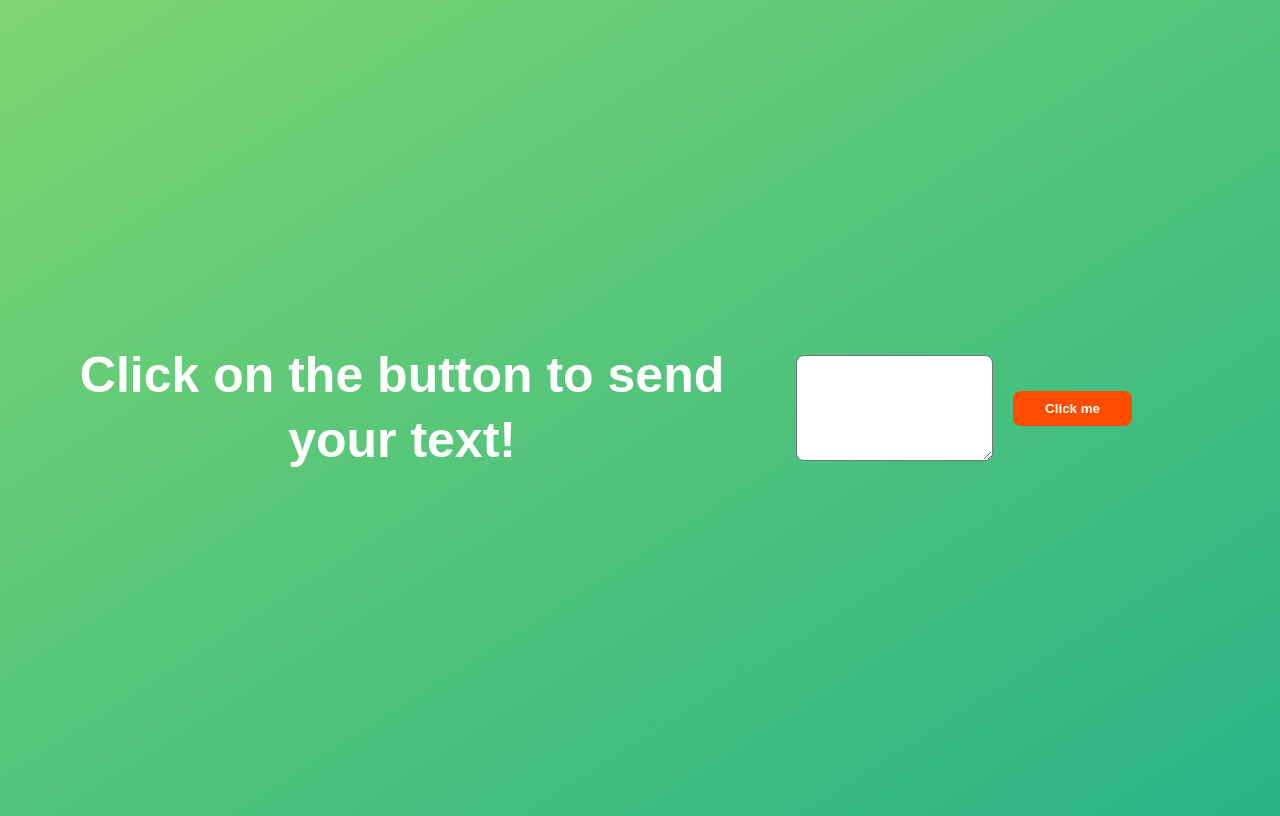
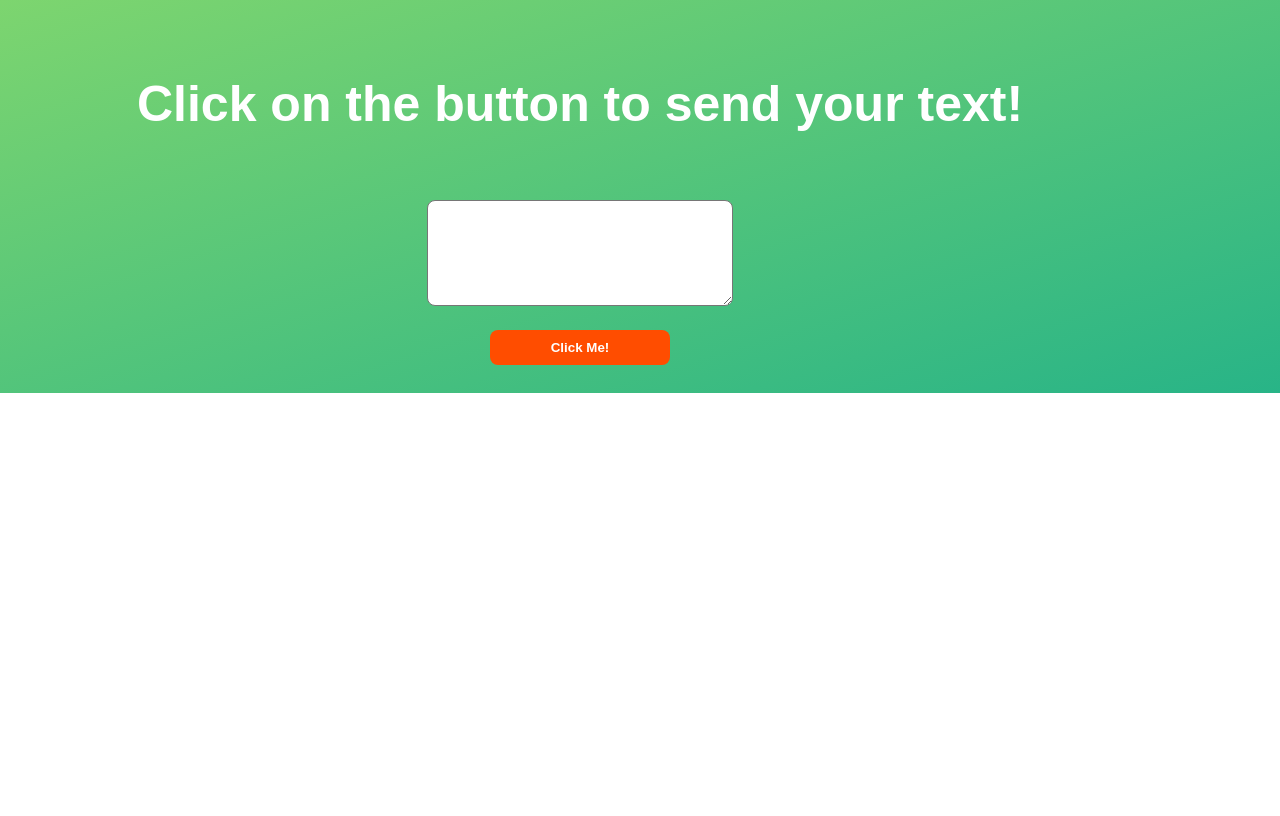
Before and after one commit to BaRobles/JavaScript-Studies, a plain HTML site: page challenge #4 - strings/index.html in a window 1280 px wide. Drawn offline with Linux system fonts and the light colour scheme.

Commit message:
instructor's correction to challenge #4

```diff
--- a/challenge #4 - strings/index.html
+++ b/challenge #4 - strings/index.html
@@ -6,10 +6,12 @@
   <title>Challenge #4</title>
   <style>
     body {
-      height: 100vh;
+      height: 100%;
       display: flex;
+      flex-direction: column;
       align-items: center;
       background: linear-gradient(to top left, #28b487, #7dd56f);
+      background-repeat: no-repeat;
       margin-right: 10%;
     }
     h1 {
@@ -30,7 +32,6 @@
       background-color: rgb(255, 77, 0);
       border: none;
       border-radius: 8px;
-      box-sizing: border-box;
     }
 
     button:hover {
@@ -38,8 +39,8 @@
     }
 
     button:active{
-      width: 181px;
-      height: 36px;
+      transform: scale(.99);
+      outline: 2px solid transparent;
     }
     textarea {
       width: 300px;
@@ -51,6 +52,14 @@
 <body>
   <h1>Click on the button to send your text!</h1>
 
+  <div>
+    <textarea name="container" id="" cols="30" rows="2"></textarea>
+  </div>
+  <div>
+    <button>Click Me!</button>
+  </div>
+
+
 </body>
 <script src="script.js"></script>
 </html>
--- a/challenge #4 - strings/script.js
+++ b/challenge #4 - strings/script.js
@@ -29,64 +29,39 @@ Afterwards, test with your own test data!
 GOOD LUCK 😀
 */
 
-document.body.append(document.createElement('textarea'));
+// document.body.append(document.createElement('textarea'));
 
-const button = document.createElement('button');
-button.textContent = 'Click me';
-document.body.append(button);
+// const button = document.createElement('button');
 
-let clickCount = 0;
+// button.textContent = 'Click me';
+// document.body.append(button);
 
-// document.body.append(document.createElement('button'));
 
-// button.addEventListener('click', function(){
-//   clickCount++;
-//   const text = document.querySelector('textarea').value;
-//   const noSpaceText = text.replace(/\s/g, '');
-//   textLower = noSpaceText.toLowerCase();
-//   let firstHalf, secondHalf;
-
-//   if(textLower.includes('_')){
-//     [firstHalf, secondHalf] = textLower.split('_');
-//   }
-
-//   const camelCase = [firstHalf, secondHalf[0].toUpperCase(), secondHalf.slice(1), ' ', '✅'.repeat(clickCount)].join('');
-//   console.log(camelCase);
-// });
-
+const button = document.querySelector('button');
 
 button.addEventListener('click', function(){
   const text = document.querySelector('textarea').value;
-  textLower = text.toLowerCase();
+  const textLower = text.toLowerCase();
   const array = textLower.split('\n');
-  console.log(array);
   let i = 1;
   for (const a of array){
     let words = a.trim();
     if(words.includes('_')){
       const [firstHalf, secondHalf] = words.split('_');
-      console.log(`${firstHalf}${secondHalf[0].toUpperCase()}${secondHalf.slice(1)} ${'✅'.repeat(i)}`);
+      const camelCase = `${firstHalf}${secondHalf[0].toUpperCase()}${secondHalf.slice(1)}`
+      console.log(`${camelCase.padEnd(20)} ${'✅'.repeat(i)}`);
       i++;
     }
   }
 });
 
-
-
-
-
-
-
-
-
-
-
-
+// instructor's solution:
 
 // document.querySelector('button').addEventListener('click', function () {
 //   const text = document.querySelector('textarea').value;
 //   const rows = text.split('\n');
 
+// // The entries() method is called on the array to get an iterator that returns both the index (i) and the value (row) of each element.
 //   for (const [i, row] of rows.entries()) {
 //     const [first, second] = row.toLowerCase().trim().split('_');
 
```
